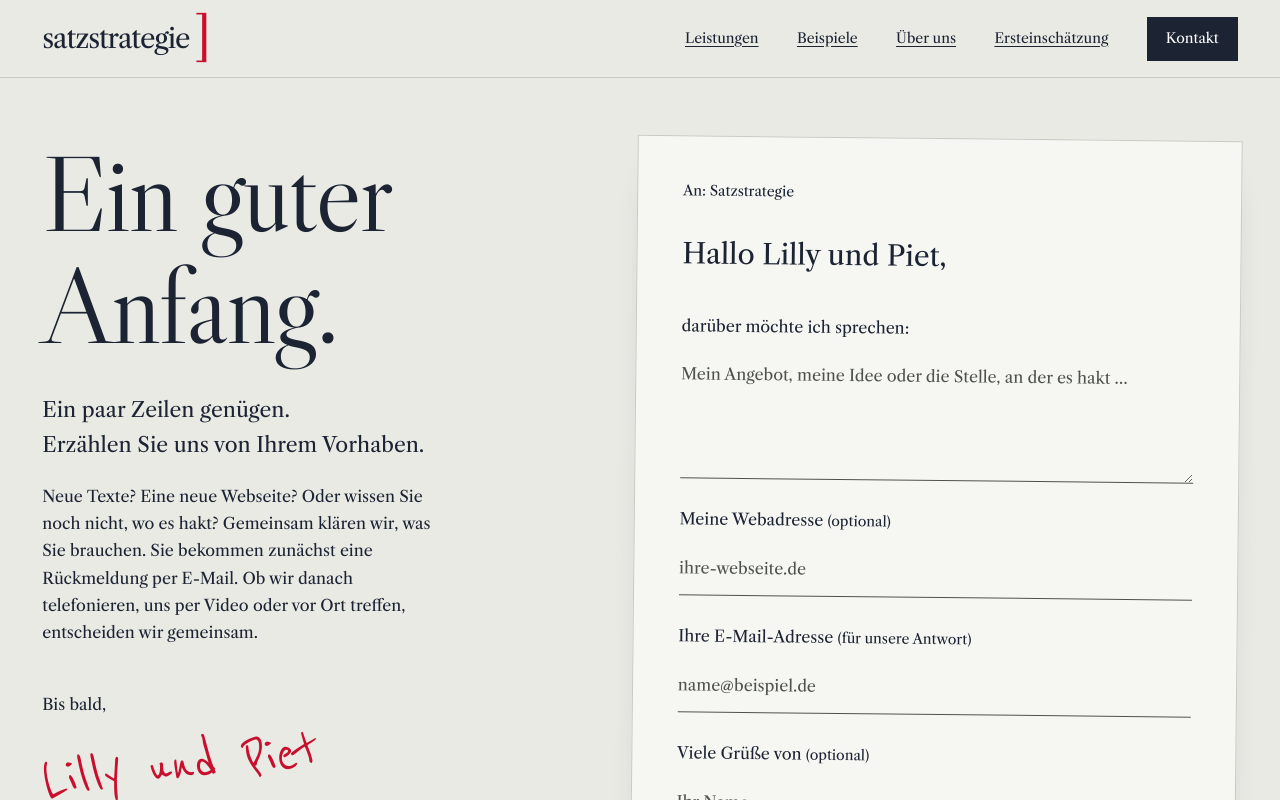
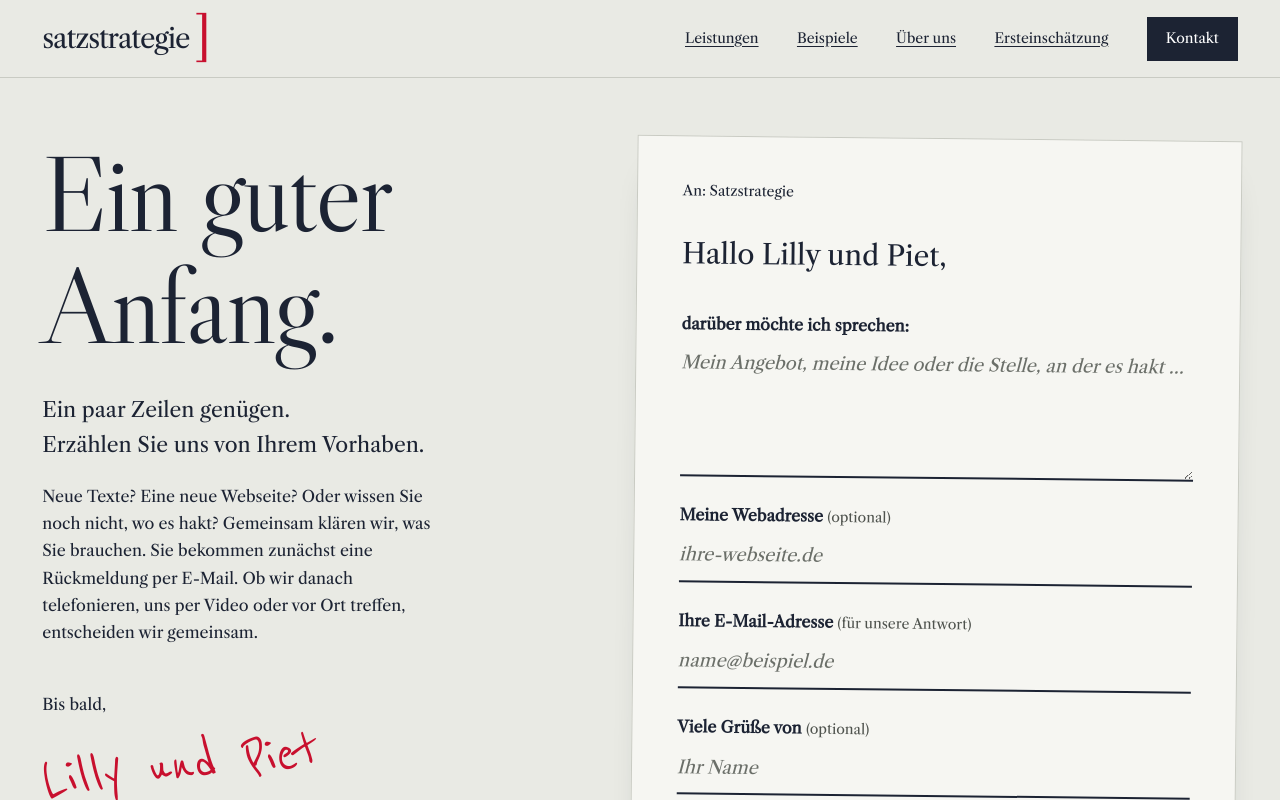
Before and after one commit to lillycontentcreatorwerkstatt-sudo/satzstrategie-webseite, a Next.js app in the folder webseiten-check/: page /kontakt in a window 1280 px wide. Shown: the top 800 px of the page. Built offline with nearby package versions, Linux system fonts and the light colour scheme.

Commit message:
Formularbeschriftungen deutlicher von Beispieltexten trennen
Beschriftungen fett und größer, Zusätze grau, Beispieltexte kursiv und
heller, Eingaben größer, Schreiblinien kräftiger.

Co-Authored-By: Claude Opus 5.5 <noreply@anthropic.com>

```diff
--- a/webseiten-check/src/app/rotstift.css
+++ b/webseiten-check/src/app/rotstift.css
@@ -178,6 +178,12 @@
 .studio-page .contact-signature em { font-family: var(--hand); font-style: normal; font-size: 64px; color: var(--red); transform: rotate(-6deg); }
 .studio-page .first-look-simple h1 span { color: inherit; }
 .studio-page .contact-letter { transform: rotate(.6deg); box-shadow: 0 22px 40px -28px rgba(28, 35, 51, .45); border: 1px solid var(--line); }
+/* Beschriftung führt, Beispieltext tritt zurück: fett über der Linie, kursiv und heller darin. */
+.studio-page .contact-letter .studio-field { gap: 4px; }
+.studio-page .contact-letter .studio-field label { font-size: 16px; font-weight: 700; line-height: 1.4; color: var(--ink); }
+.studio-page .contact-letter .studio-field label > span { font-size: 14px; font-weight: 400; color: var(--muted); }
+.studio-page .contact-letter .studio-field input, .studio-page .contact-letter .studio-field textarea { font-size: 18px; color: var(--ink); border-bottom: 2px solid var(--ink); padding: 10px 0; }
+.studio-page .contact-letter .studio-field input::placeholder, .studio-page .contact-letter .studio-field textarea::placeholder { font-style: italic; color: #6b6f69; }
 .studio-page .studio-copy-email [role='status'] { color: var(--ink); }
 .studio-page .letter-stamp { color: var(--ink); border-color: var(--ink); }
 
```
